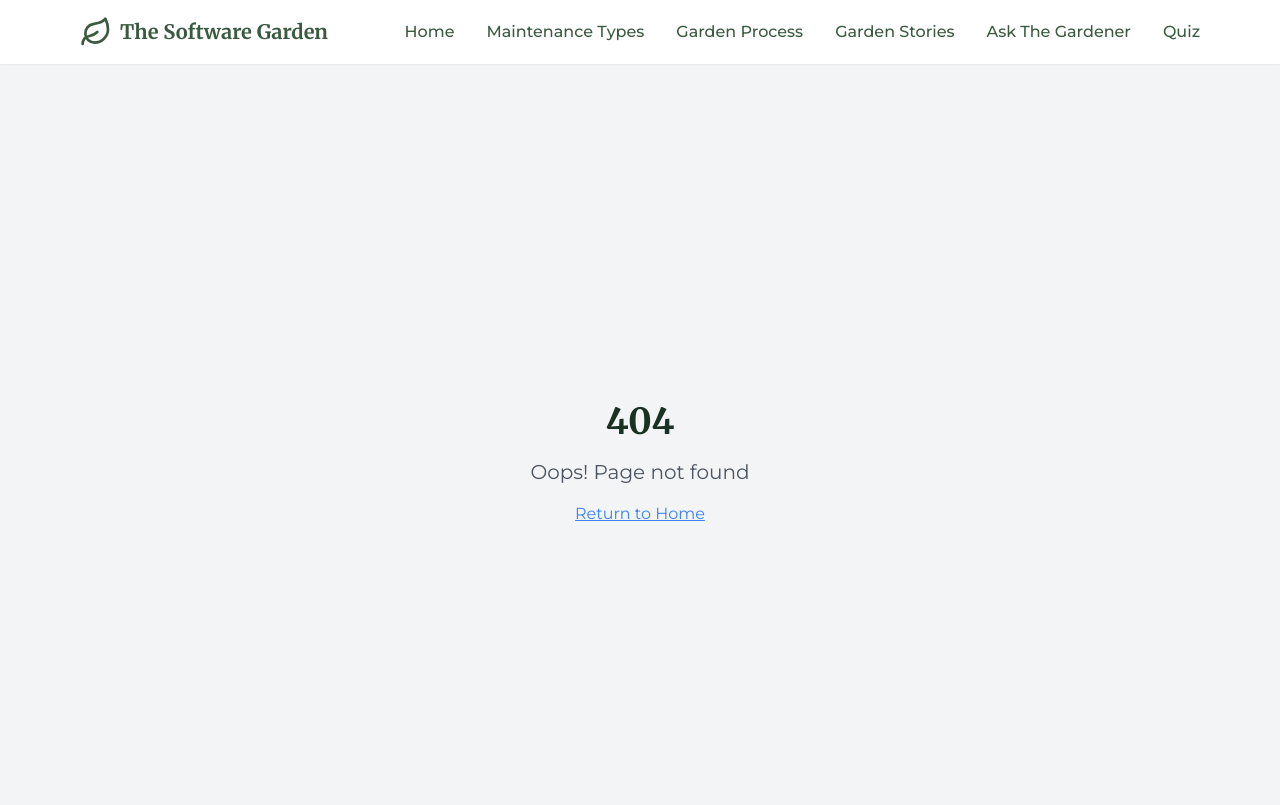
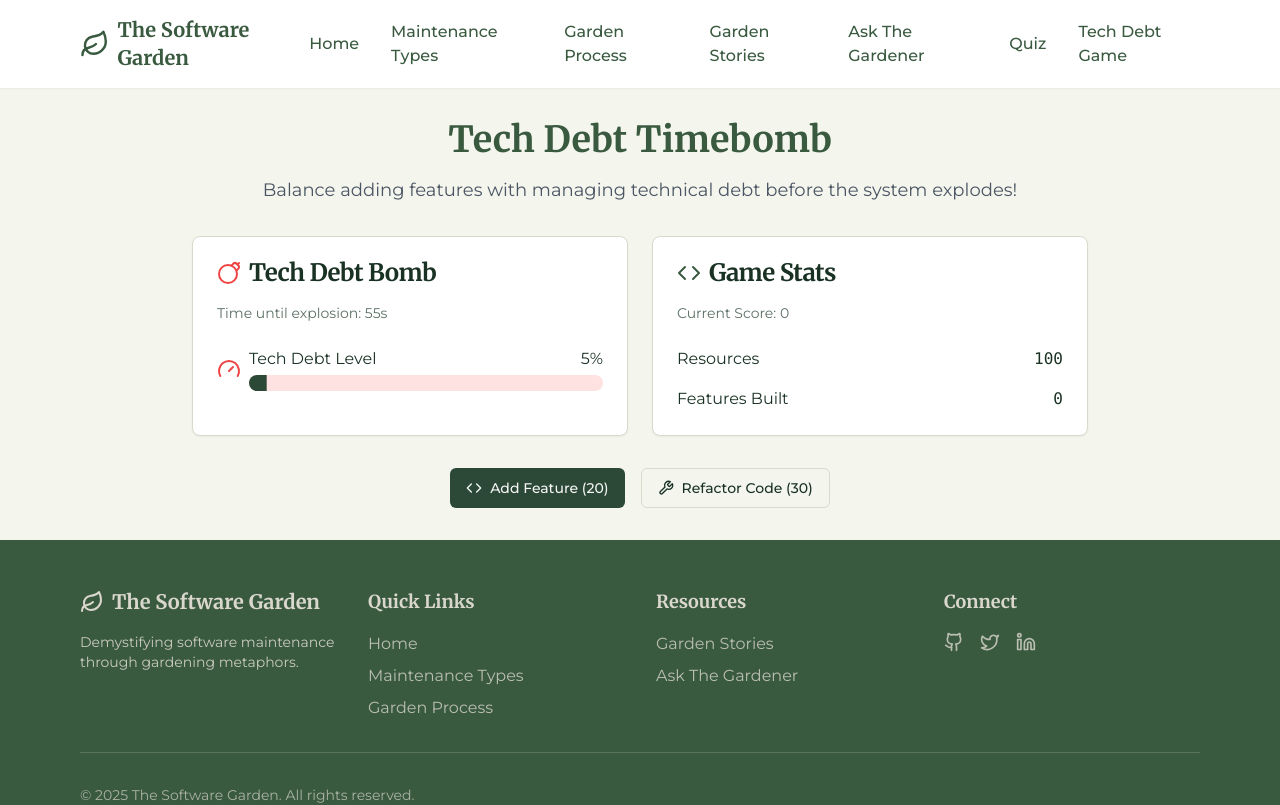
Before and after one commit to Ar0519/software-garden-gardening, a React (Vite) app: page /tech-debt-game in a window 1280 px wide. Shown: the top 805 px of the page. Built offline with nearby package versions, Linux system fonts and the light colour scheme.

Commit message:
Add Tech Debt Timebomb game page
Implement a game to demonstrate the impact of technical debt and preventive maintenance strategies.

```diff
--- a/src/App.tsx
+++ b/src/App.tsx
@@ -12,6 +12,7 @@ import GardenStories from "./pages/GardenStories";
 import AskTheGardener from "./pages/AskTheGardener";
 import NotFound from "./pages/NotFound";
 import Quiz from "./pages/Quiz";
+import TechDebtGame from "./pages/TechDebtGame";
 
 const queryClient = new QueryClient();
 
@@ -31,6 +32,7 @@ const App = () => (
               <Route path="/garden-stories" element={<GardenStories />} />
               <Route path="/ask-the-gardener" element={<AskTheGardener />} />
               <Route path="/quiz" element={<Quiz />} />
+              <Route path="/tech-debt-game" element={<TechDebtGame />} />
               <Route path="*" element={<NotFound />} />
             </Routes>
           </main>
--- a/src/components/Navbar.tsx
+++ b/src/components/Navbar.tsx
@@ -1,3 +1,4 @@
+
 import { useState } from "react";
 import { Link } from "react-router-dom";
 import { cn } from "@/lib/utils";
@@ -16,7 +17,8 @@ const Navbar = () => {
     { name: "Garden Process", path: "/garden-process" },
     { name: "Garden Stories", path: "/garden-stories" },
     { name: "Ask The Gardener", path: "/ask-the-gardener" },
-    { name: "Quiz", path: "/quiz" }
+    { name: "Quiz", path: "/quiz" },
+    { name: "Tech Debt Game", path: "/tech-debt-game" }
   ];
 
   return (
--- /dev/null
+++ b/src/pages/TechDebtGame.tsx
@@ -0,0 +1,193 @@
+
+import React, { useState, useEffect } from 'react';
+import { Button } from "@/components/ui/button";
+import { Progress } from "@/components/ui/progress";
+import { useToast } from "@/hooks/use-toast";
+import { Card, CardContent, CardDescription, CardHeader, CardTitle } from "@/components/ui/card";
+import { Bomb, Wrench, CodeIcon, GaugeIcon } from "lucide-react";
+
+const TechDebtGame = () => {
+  const { toast } = useToast();
+  const [techDebt, setTechDebt] = useState(0);
+  const [resources, setResources] = useState(100);
+  const [features, setFeatures] = useState(0);
+  const [gameOver, setGameOver] = useState(false);
+  const [score, setScore] = useState(0);
+  const [timeToExplosion, setTimeToExplosion] = useState(60);
+
+  useEffect(() => {
+    if (gameOver) return;
+
+    const timer = setInterval(() => {
+      if (techDebt >= 100) {
+        handleGameOver();
+        return;
+      }
+
+      setTimeToExplosion((prev) => {
+        if (prev <= 0) {
+          handleGameOver();
+          return 0;
+        }
+        return prev - 1;
+      });
+
+      // Accumulate tech debt over time
+      setTechDebt((prev) => Math.min(100, prev + (prev > 50 ? 2 : 1)));
+    }, 1000);
+
+    return () => clearInterval(timer);
+  }, [gameOver, techDebt]);
+
+  const handleGameOver = () => {
+    setGameOver(true);
+    toast({
+      title: "Game Over!",
+      description: `Final Score: ${score} (Features: ${features})`,
+      variant: "destructive",
+    });
+  };
+
+  const addFeature = () => {
+    if (resources < 20) {
+      toast({
+        title: "Not enough resources",
+        description: "You need 20 resources to add a feature",
+        variant: "destructive",
+      });
+      return;
+    }
+
+    setResources((prev) => prev - 20);
+    setFeatures((prev) => prev + 1);
+    setTechDebt((prev) => Math.min(100, prev + 15));
+    setScore((prev) => prev + 100);
+
+    toast({
+      title: "New Feature Added!",
+      description: "Tech debt increased but you gained points",
+    });
+  };
+
+  const refactorCode = () => {
+    if (resources < 30) {
+      toast({
+        title: "Not enough resources",
+        description: "You need 30 resources to refactor",
+        variant: "destructive",
+      });
+      return;
+    }
+
+    setResources((prev) => prev - 30);
+    setTechDebt((prev) => Math.max(0, prev - 25));
+    setScore((prev) => prev + 50);
+
+    toast({
+      title: "Code Refactored!",
+      description: "Tech debt decreased",
+      variant: "default",
+    });
+  };
+
+  const restartGame = () => {
+    setTechDebt(0);
+    setResources(100);
+    setFeatures(0);
+    setGameOver(false);
+    setScore(0);
+    setTimeToExplosion(60);
+  };
+
+  return (
+    <div className="garden-container py-8">
+      <div className="max-w-4xl mx-auto">
+        <div className="text-center mb-8">
+          <h1 className="text-4xl font-bold text-garden-green-dark mb-4">Tech Debt Timebomb</h1>
+          <p className="text-lg text-gray-600">
+            Balance adding features with managing technical debt before the system explodes!
+          </p>
+        </div>
+
+        <div className="grid gap-6 md:grid-cols-2">
+          <Card>
+            <CardHeader>
+              <CardTitle className="flex items-center gap-2">
+                <Bomb className="text-red-500" />
+                Tech Debt Bomb
+              </CardTitle>
+              <CardDescription>
+                Time until explosion: {timeToExplosion}s
+              </CardDescription>
+            </CardHeader>
+            <CardContent>
+              <div className="space-y-4">
+                <div className="flex items-center gap-2">
+                  <GaugeIcon className="text-red-500" />
+                  <div className="flex-1">
+                    <div className="flex justify-between mb-1">
+                      <span>Tech Debt Level</span>
+                      <span>{techDebt}%</span>
+                    </div>
+                    <Progress value={techDebt} className="bg-red-100" />
+                  </div>
+                </div>
+              </div>
+            </CardContent>
+          </Card>
+
+          <Card>
+            <CardHeader>
+              <CardTitle className="flex items-center gap-2">
+                <CodeIcon className="text-garden-green-dark" />
+                Game Stats
+              </CardTitle>
+              <CardDescription>
+                Current Score: {score}
+              </CardDescription>
+            </CardHeader>
+            <CardContent>
+              <div className="space-y-4">
+                <div className="flex justify-between items-center">
+                  <span>Resources</span>
+                  <span className="font-mono">{resources}</span>
+                </div>
+                <div className="flex justify-between items-center">
+                  <span>Features Built</span>
+                  <span className="font-mono">{features}</span>
+                </div>
+              </div>
+            </CardContent>
+          </Card>
+        </div>
+
+        <div className="flex gap-4 justify-center mt-8">
+          <Button
+            onClick={addFeature}
+            disabled={gameOver || resources < 20}
+            className="gap-2"
+          >
+            <CodeIcon />
+            Add Feature (20)
+          </Button>
+          <Button
+            onClick={refactorCode}
+            disabled={gameOver || resources < 30}
+            variant="outline"
+            className="gap-2"
+          >
+            <Wrench />
+            Refactor Code (30)
+          </Button>
+          {gameOver && (
+            <Button onClick={restartGame} variant="default">
+              Play Again
+            </Button>
+          )}
+        </div>
+      </div>
+    </div>
+  );
+};
+
+export default TechDebtGame;
```
